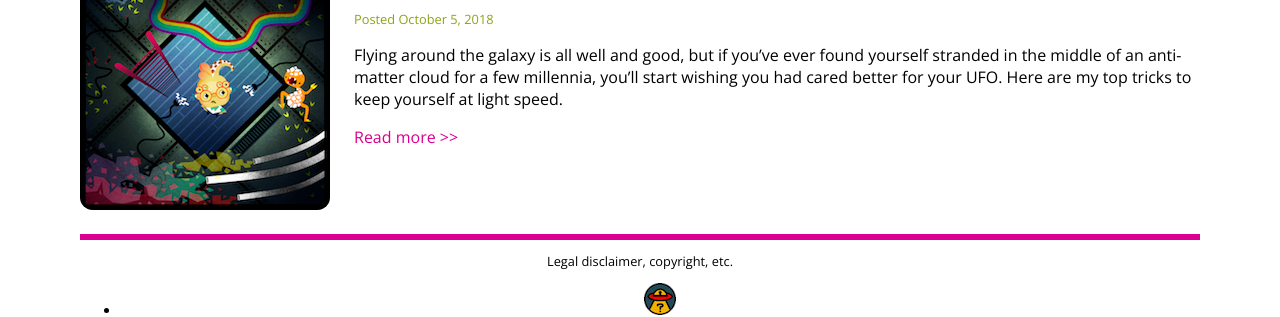
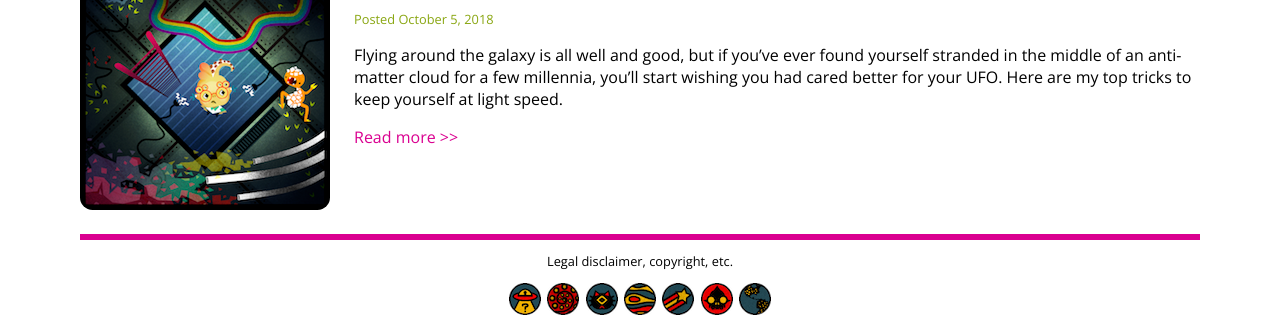
Before and after one commit to ASHWIN776/Blog-Template, a plain HTML site: page index.html in a window 1280 px wide. Shown: the part 623-940 px from the top of the page. Drawn offline with nearby package versions, Linux system fonts and the light colour scheme; a web font is replaced by a local one.

Commit message:
Styled footer

```diff
--- a/css/styles.css
+++ b/css/styles.css
@@ -102,3 +102,14 @@ footer {
     text-align: center;
     font-size: 0.8rem;
 }
+
+footer ul{
+    list-style-type: none;
+    display: flex;
+    justify-content: center;
+    padding: 0;
+}
+
+footer li{
+    margin: 0 0.2rem;
+}
```
